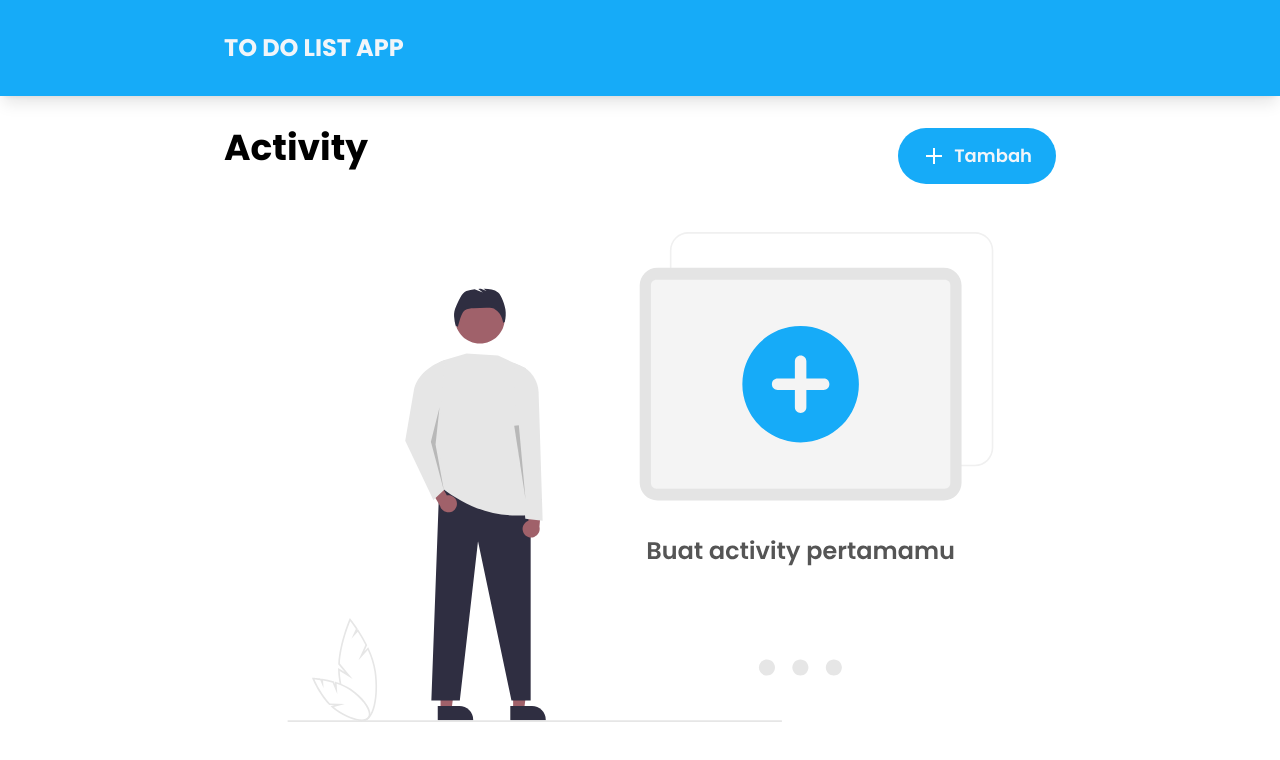
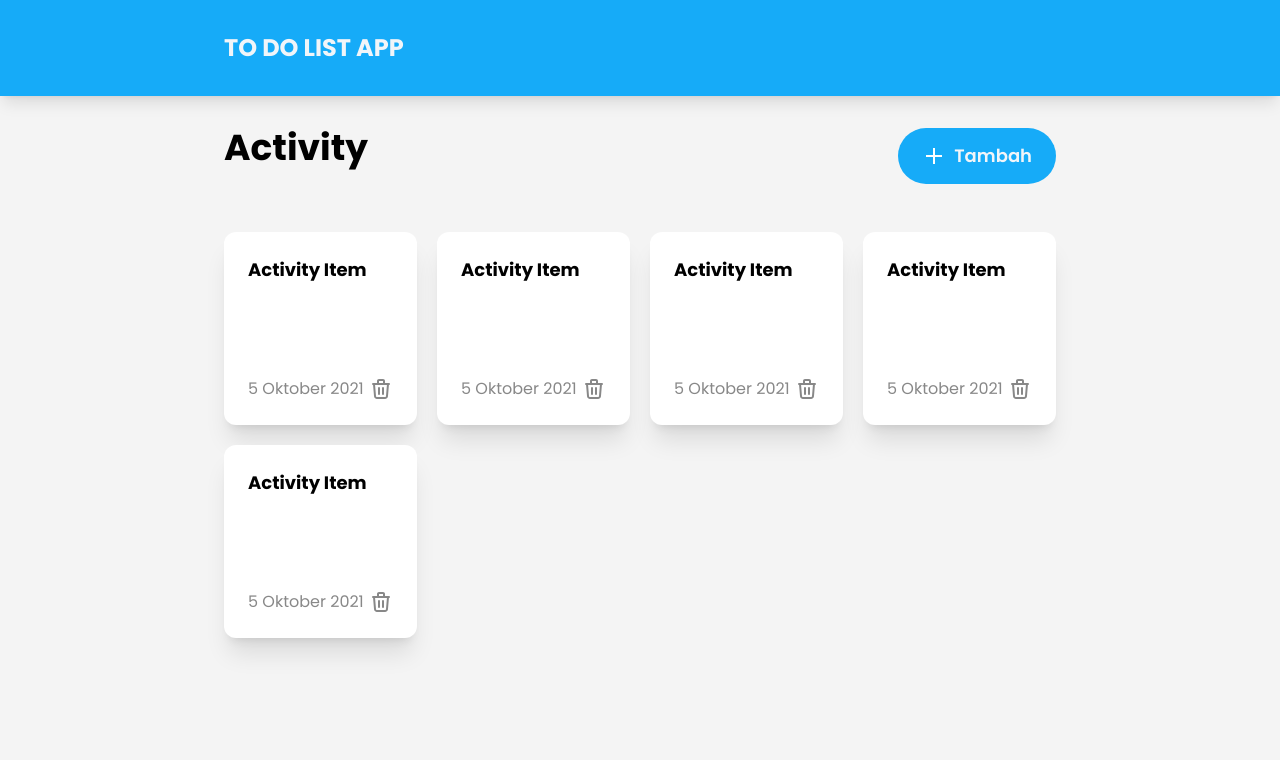
Before and after one commit to fauzandwip/FE_ABP-Talent-Pool, a React (Vite) app: page / in a window 1280 px wide. Shown: the top 760 px of the page. Built offline with nearby package versions, Linux system fonts and the light colour scheme.

Commit message:
feat: slicing Dashboard page with list of activity item add svg icons and illustration

```diff
--- /dev/null
+++ b/src/components/Activites.jsx
@@ -0,0 +1,17 @@
+import { useState } from 'react';
+import ActivityItem from './ActivityItem';
+
+const Activites = () => {
+	const [activities, setActivites] = useState(Array(5).fill(0));
+
+	return (
+		<div className="w-full grid grid-cols-4 gap-5">
+			{activities.length &&
+				activities.map((_, index) => {
+					return <ActivityItem key={index} />;
+				})}
+		</div>
+	);
+};
+
+export default Activites;
--- /dev/null
+++ b/src/components/ActivityItem.jsx
@@ -0,0 +1,21 @@
+const ActivityItem = () => {
+	return (
+		<div
+			data-cy="activity-item-index"
+			className=" aspect-square rounded-xl shadow-xl bg-white flex flex-col justify-between p-6"
+		>
+			<h6 data-cy="activity-item-title" className="text-lg font-bold">
+				Activity Item
+			</h6>
+
+			<div className="flex justify-between">
+				<p data-cy="activity-item-date" className="text-gray-primary">
+					5 Oktober 2021
+				</p>
+				<object data-cy="activity-item-delete-button" data="/icons/trash.svg" />
+			</div>
+		</div>
+	);
+};
+
+export default ActivityItem;
--- a/src/components/EmptyStateImage.jsx
+++ b/src/components/EmptyStateImage.jsx
@@ -1,7 +1,10 @@
 const EmptyStateImage = () => {
 	return (
-		<div className="mt-12 flex justify-center">
-			<object data="/icons/activity-empty-state.svg" />
+		<div className="flex justify-center">
+			<object
+				data-cy="activity-empty-state"
+				data="/icons/activity-empty-state.svg"
+			/>
 		</div>
 	);
 };
--- a/src/layouts/MainLayout.jsx
+++ b/src/layouts/MainLayout.jsx
@@ -3,7 +3,7 @@ import Header from '../components/Header';
 
 const MainLayout = () => {
 	return (
-		<div className=" min-h-screen px-56">
+		<div className=" min-h-screen px-56 bg-white-secondary">
 			<Header />
 			<Outlet />
 		</div>
--- a/src/pages/Dashboard.jsx
+++ b/src/pages/Dashboard.jsx
@@ -1,3 +1,4 @@
+import Activites from '../components/Activites';
 import ActivityTitle from '../components/ActivityTitle';
 import AddButton from '../components/AddButton';
 import EmptyStateImage from '../components/EmptyStateImage';
@@ -5,11 +6,12 @@ import EmptyStateImage from '../components/EmptyStateImage';
 const Dashboard = () => {
 	return (
 		<div className=" min-h-screen pt-32">
-			<div className="flex justify-between w-full">
+			<div className="flex justify-between w-full mb-12">
 				<ActivityTitle />
 				<AddButton />
 			</div>
-			<EmptyStateImage />
+			{/* <EmptyStateImage /> */}
+			<Activites />
 		</div>
 	);
 };
--- a/tailwind.config.js
+++ b/tailwind.config.js
@@ -5,6 +5,8 @@ export default {
 		extend: {
 			colors: {
 				'blue-primary': '#16ABF8',
+				'white-secondary': '#F4F4F4',
+				'gray-primary': '#888888',
 			},
 		},
 	},
```
Also changed, not shown: public/icons/trash.svg (added).
